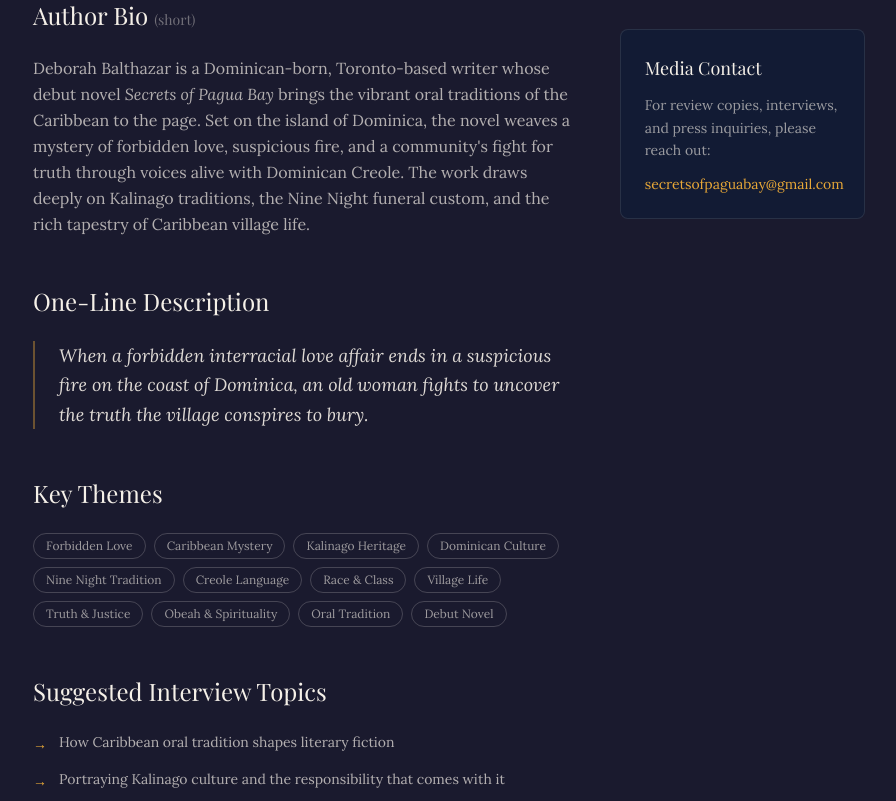
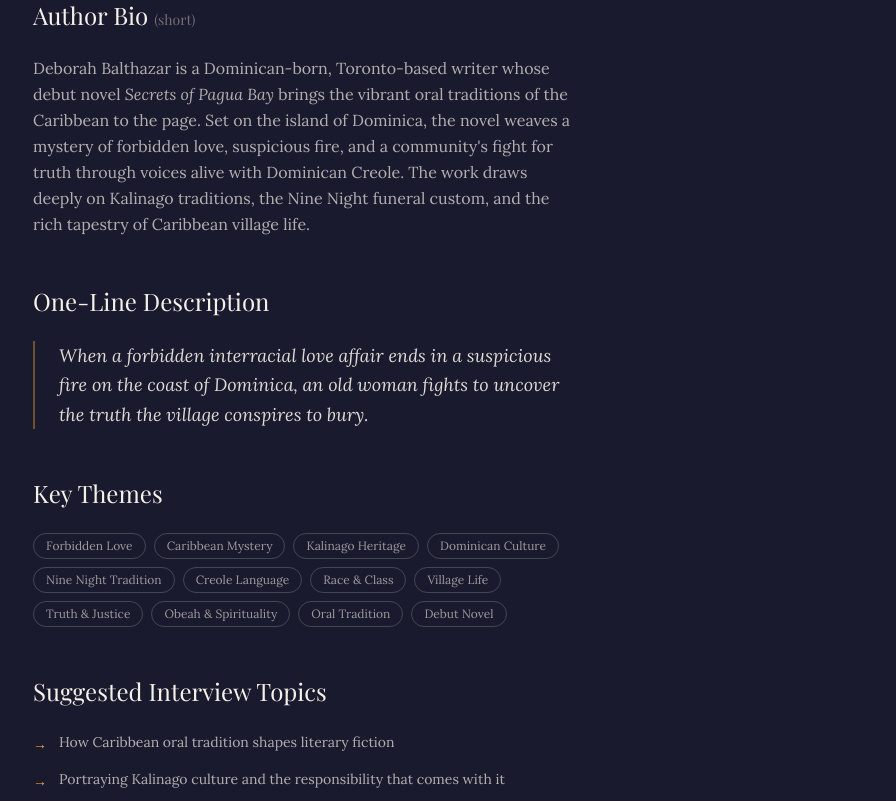
Before and after one commit to JoshuaFrancis/Secrets-of-Pagua-Bay, an Astro site: page /press in a window 1280 px wide. Shown: the part 877-1678 px from the top of the page, without its empty margins (191-1087 px from the left). Built offline with nearby package versions, Linux system fonts and the light colour scheme; Astro itself is replaced by a stand-in of ours; a web font is replaced by a local one.

Commit message:
Remove media contact section from press page

```diff
--- a/src/pages/press.astro
+++ b/src/pages/press.astro
@@ -137,17 +137,6 @@ import BuyButton from '../components/BuyButton.astro';
                 Discussion Guide
               </a>
             </div>
-
-            <!-- Contact -->
-            <div class="section-fade p-6 bg-midnight/50 border border-salt/10 rounded-lg">
-              <h3 class="font-display text-lg text-salt mb-3">Media Contact</h3>
-              <p class="text-salt/60 text-sm leading-relaxed">
-                For review copies, interviews, and press inquiries, please reach out:
-              </p>
-              <p class="mt-3 text-amber text-sm">
-                secretsofpaguabay@gmail.com
-              </p>
-            </div>
           </div>
         </div>
       </div>
```
